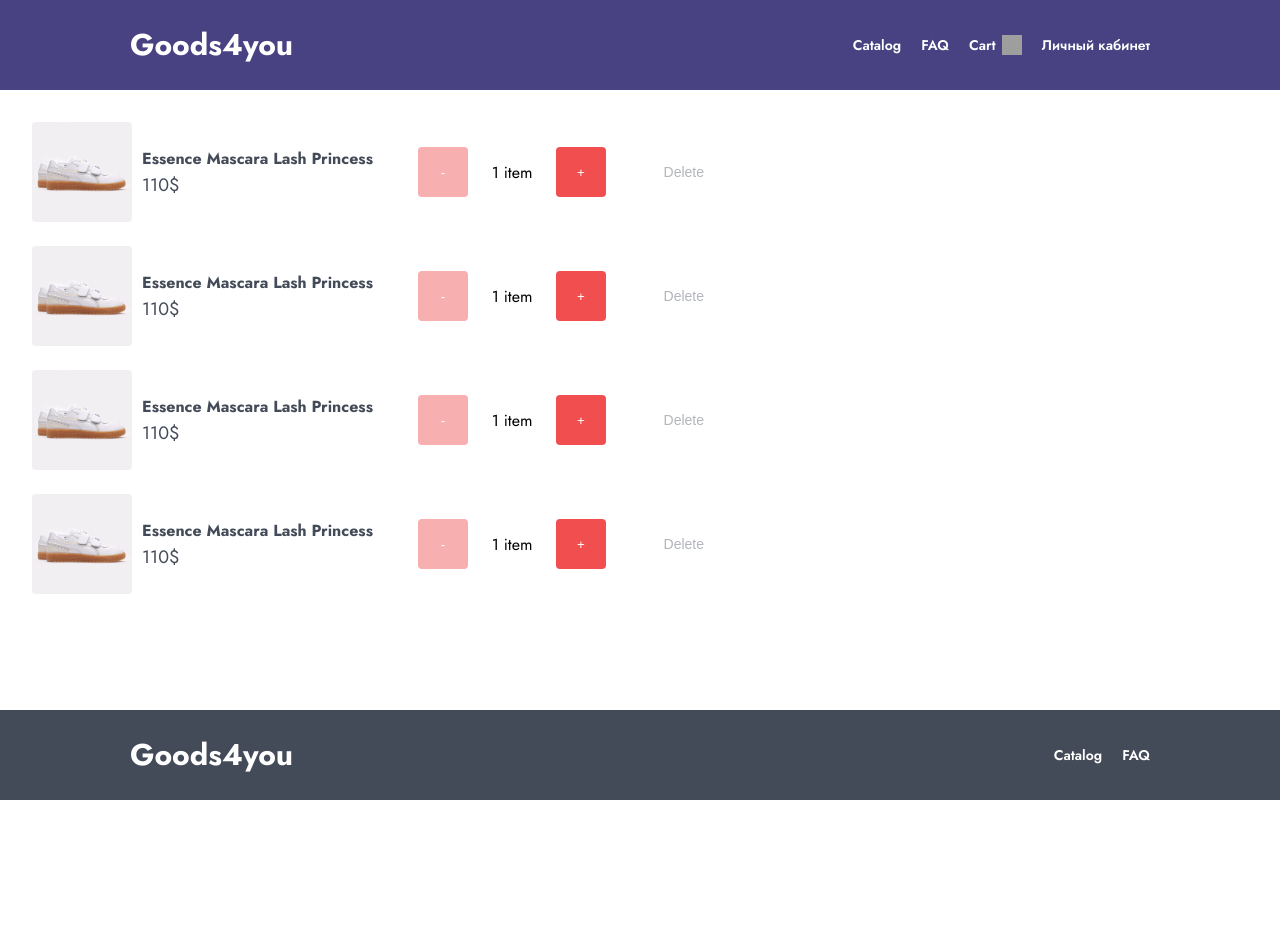
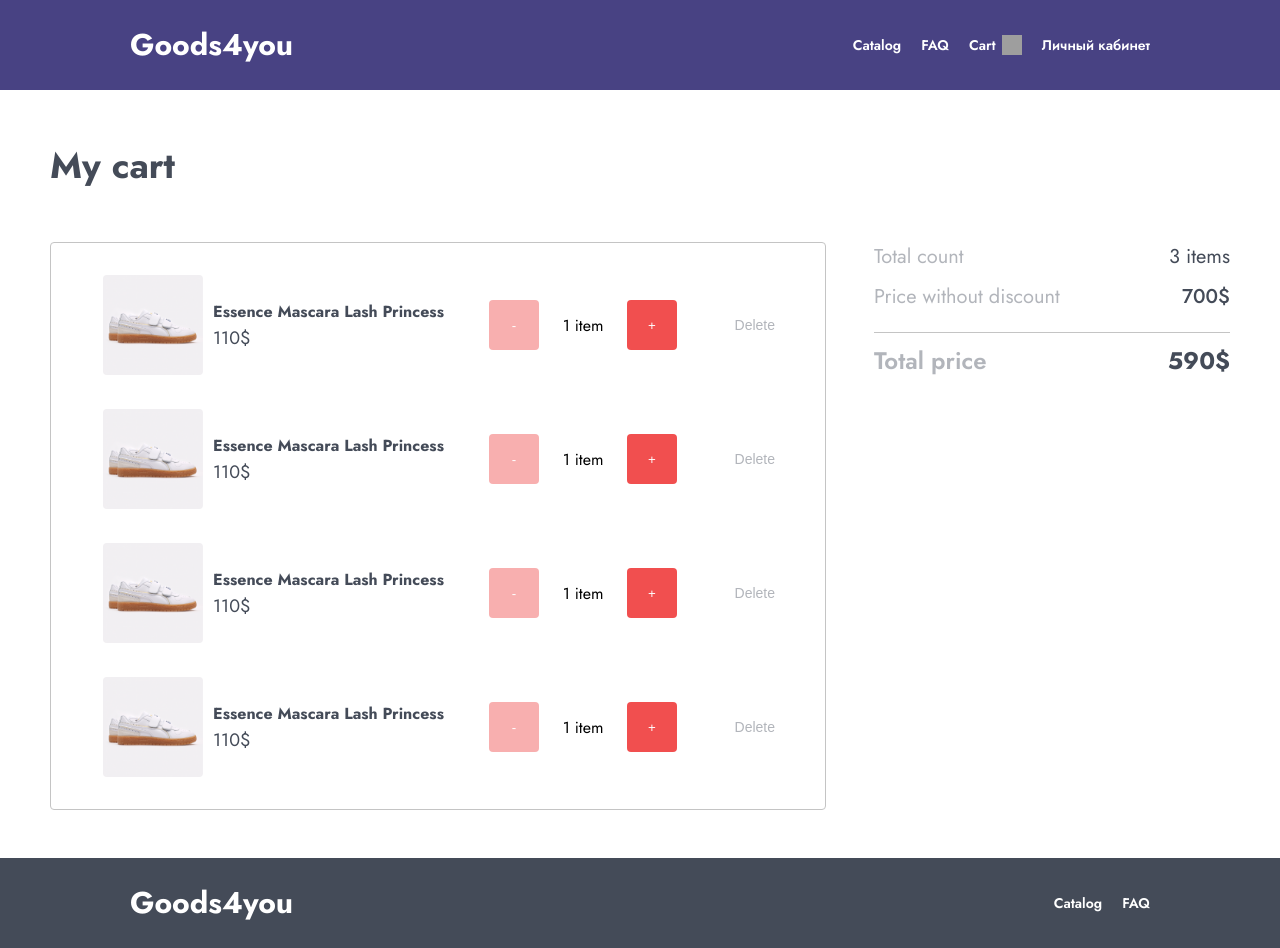
Before and after one commit to vakal-y/Marketplace-Goods4you, a React (Vite) app: page /cart in a window 1280 px wide. Before the commit the page ends 800 px from the top, so only its background shows below. Built offline with nearby package versions, Linux system fonts and the light colour scheme; grey boxes are pictures that could not be loaded.

Commit message:
CartPage done

```diff
--- a/src/pages/CartPage/CartPage.module.scss
+++ b/src/pages/CartPage/CartPage.module.scss
@@ -1,39 +1,109 @@
-.cart {
-    padding: 20px;
+@import '../../styles/vars.scss';
 
-    .cartItem {
-        display      : flex;
-        align-items  : center;
-        margin-bottom: 20px;
+.cartPage {
+    width         : 1180px;
+    display       : flex;
+    flex-direction: column;
+    margin        : 48px auto;
 
-        .cartItemImage {
-            width       : 100px;
-            height      : 100px;
-            margin-right: 20px;
+    h2 {
+        color      : $darkGrey;
+        font-size  : 36px;
+        font-weight: 700;
+        line-height: 56px;
+    }
+
+    .cartContent {
+        width          : 100%;
+        display        : flex;
+        margin-top     : 48px;
+        justify-content: space-between;
+
+        .cartForm {
+            width         : 776px;
+            display       : flex;
+            flex-direction: column;
+            padding       : 20px 40px;
+            gap           : 10px;
+            border        : 1px solid $rateGrey;
+            border-radius : 4px;
         }
 
-        .cartItemDetails {
+        .cartTotal {
+            width         : 356px;
             display       : flex;
             flex-direction: column;
-        }
+            gap           : 10px;
 
-        .cartItemDetails h2 {
-            margin: 0;
-        }
+            .cartCount {
+                display       : flex;
+                flex-direction: column;
+                gap           : 10px;
+                padding-bottom: 20px;
+                border-bottom : 1px solid $rateGrey;
 
-        .cartItemDetails input {
-            width     : 50px;
-            margin-top: 10px;
-        }
+                .count {
+                    display: flex;
 
-        .cartItemDetails button {
-            margin-top: 10px;
-            padding   : 5px 10px;
-            cursor    : pointer;
+                    h5,
+                    p {
+                        font-size  : 20px;
+                        font-weight: 400;
+                        line-height: 30px;
+                    }
+
+                    h5 {
+                        color: $grey;
+                    }
+
+                    p {
+                        color      : $darkGrey;
+                        margin-left: auto;
+                    }
+                }
+
+                .price {
+                    display: flex;
+
+                    h4,
+                    p {
+                        font-size  : 20px;
+                        line-height: 30px;
+                    }
+
+                    h4 {
+                        color      : $grey;
+                        font-weight: 400;
+                    }
+
+                    p {
+                        margin-left: auto;
+                        color      : $darkGrey;
+                        font-weight: 500;
+                    }
+                }
+            }
+
+            .cartTotalPrice {
+                display: flex;
+
+                h3,
+                p {
+                    font-size  : 24px;
+                    line-height: 36px;
+                }
+
+                h3 {
+                    color      : $grey;
+                    font-weight: 600;
+                }
+
+                p {
+                    margin-left: auto;
+                    color      : $darkGrey;
+                    font-weight: 700;
+                }
+            }
         }
     }
-
-    .total {
-        margin-top: 20px;
-    }
 }
--- a/src/pages/CartPage/CartPage.tsx
+++ b/src/pages/CartPage/CartPage.tsx
@@ -16,10 +16,30 @@ const Cart: React.FC = () => {
     }, []);
 
     return (
-        <div className={styles.cart}>
-            {products.map((product) => (
-                <CartItem key={product.id} product={product} />
-            ))}
+        <div className={styles.cartPage}>
+            <h2>My cart</h2>
+            <div className={styles.cartContent}>
+                <section className={styles.cartForm}>{products.map((product) => (
+                    <CartItem key={product.id} product={product} />
+                ))}</section>
+                <section className={styles.cartTotal}>
+                    <div className={styles.cartCount}>
+                        <div className={styles.count}>
+                            <h5>Total count</h5>
+                            <p>3 items</p>
+                        </div>
+                        <div className={styles.price}>
+                            <h4>Price without discount</h4>
+                            <p>700$</p>
+                        </div>
+                    </div>
+                    <div className={styles.cartTotalPrice}>
+                        <h3>Total price</h3>
+                        <p>590$</p>
+                    </div>
+                </section>
+            </div>
+
         </div>
     );
 };
```
